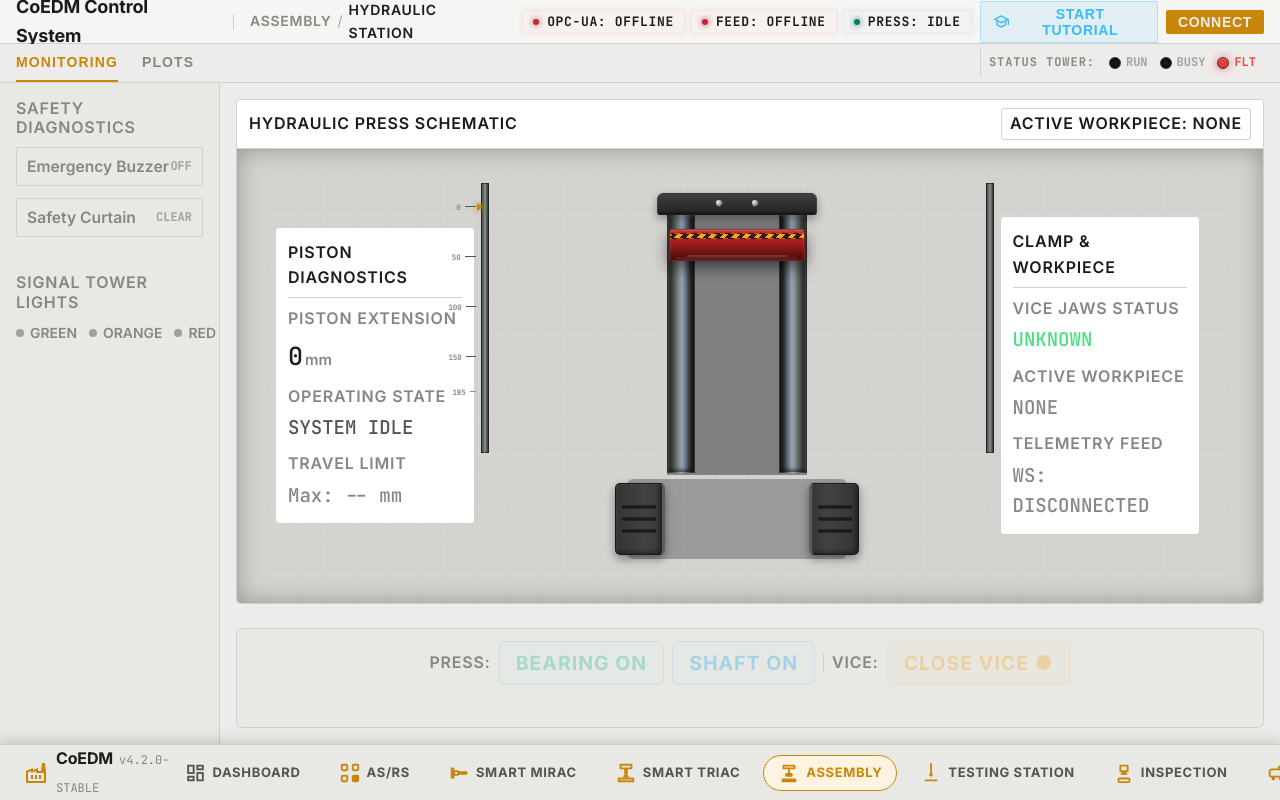
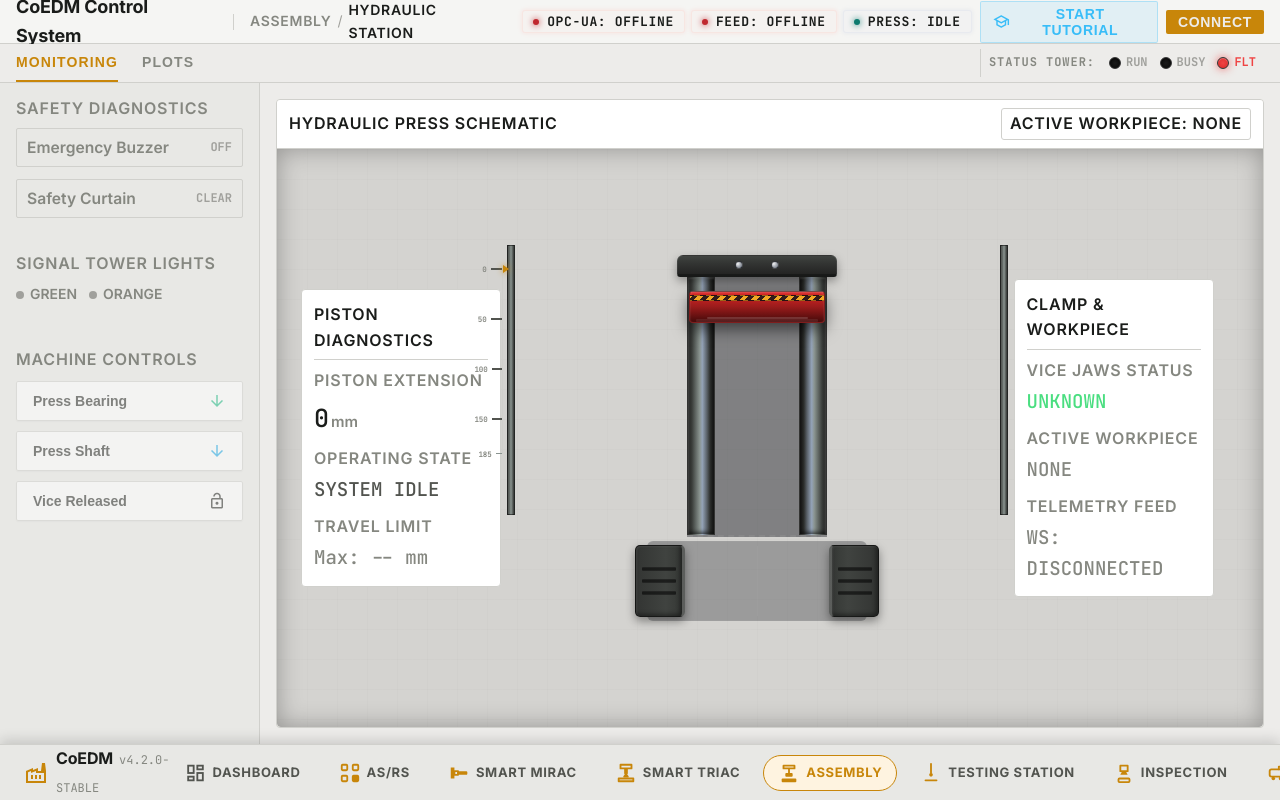
Before and after one commit to V33R-5H4H/CoEDM-smart-manufacturing-control, a React (Vite) app in the folder frontend/: page /assembly in a window 1280 px wide. Built offline with nearby package versions, Linux system fonts and the light colour scheme; no server answers.

Commit message:
feat(ui): overhaul assembly layout, dashboard connectivity, and factory floor map

```diff
--- a/frontend/src/components/FactoryLayout.jsx
+++ b/frontend/src/components/FactoryLayout.jsx
@@ -6,14 +6,14 @@ import "./FactoryLayout.css";
 export default function FactoryLayout({ stations }) {
   // Map station keys to absolute X, Y percentages on the floor plan
   const coordinates = {
-    asrs: { x: 15, y: 15 },
-    amr: { x: 35, y: 50 },
-    mirac: { x: 55, y: 15 },
-    triac: { x: 85, y: 15 },
-    cobot: { x: 55, y: 50 },
-    assembly: { x: 85, y: 85 },
-    testing: { x: 55, y: 85 },
-    inspection: { x: 15, y: 85 },
+    asrs: { x: 15, y: 25 },
+    mirac: { x: 38, y: 25 },
+    triac: { x: 62, y: 25 },
+    assembly: { x: 85, y: 25 },
+    inspection: { x: 62, y: 75 },
+    testing: { x: 85, y: 75 },
+    cobot: { x: 15, y: 75 },
+    amr: { x: 38, y: 75 },
   };
 
   return (
@@ -24,9 +24,10 @@ export default function FactoryLayout({ stations }) {
         <line x1="15%" y1="50%" x2="85%" y2="50%" className="path-line active" />
 
         {/* Vertical connections */}
-        <line x1="15%" y1="15%" x2="15%" y2="85%" className="path-line active" />
-        <line x1="55%" y1="15%" x2="55%" y2="85%" className="path-line active" />
-        <line x1="85%" y1="15%" x2="85%" y2="85%" className="path-line active" />
+        <line x1="15%" y1="25%" x2="15%" y2="75%" className="path-line active" />
+        <line x1="38%" y1="25%" x2="38%" y2="75%" className="path-line active" />
+        <line x1="62%" y1="25%" x2="62%" y2="75%" className="path-line active" />
+        <line x1="85%" y1="25%" x2="85%" y2="75%" className="path-line active" />
       </svg>
 
       {/* Place each station node */}
--- a/frontend/src/pages/Assembly.css
+++ b/frontend/src/pages/Assembly.css
@@ -109,7 +109,7 @@
 
 /* Sidebar */
 .asm-sidebar {
-  width: 220px;
+  width: 260px;
   flex-shrink: 0;
   border-right: 1px solid var(--border);
   overflow-y: auto;
@@ -149,6 +149,7 @@
   display: flex;
   align-items: center;
   justify-content: space-between;
+  gap: 8px;
   padding: 6px 10px;
   border-radius: var(--radius-sm);
   font-size: 0.92rem;
--- a/frontend/src/pages/Assembly.jsx
+++ b/frontend/src/pages/Assembly.jsx
@@ -365,6 +365,14 @@ export default function Assembly() {
     const canvas = rawCanvasRef.current;
     if (!canvas || rawDataPoints.length < 2) return;
 
+    // Fix canvas scaling (1:1 pixel mapping)
+    const rect = canvas.getBoundingClientRect();
+    const dpr = window.devicePixelRatio || 1;
+    if (canvas.width !== Math.floor(rect.width * dpr) || canvas.height !== Math.floor(rect.height * dpr)) {
+      canvas.width = Math.floor(rect.width * dpr);
+      canvas.height = Math.floor(rect.height * dpr);
+    }
+
     const ctx = canvas.getContext('2d');
     const width = canvas.width;
     const height = canvas.height;
@@ -375,8 +383,8 @@ export default function Assembly() {
     // Draw grid
     const computedStyle = getComputedStyle(document.body);
     ctx.strokeStyle = computedStyle.getPropertyValue('--border') || '#333';
-    ctx.lineWidth = 1;
-    ctx.setLineDash([4, 4]);
+    ctx.lineWidth = 1 * dpr;
+    ctx.setLineDash([4 * dpr, 4 * dpr]);
     for (let i = 0; i <= 4; i++) {
       const y = (height / 4) * i;
       ctx.beginPath();
@@ -393,18 +401,26 @@ export default function Assembly() {
     }
     ctx.setLineDash([]);
 
-    // Determine time range
+    // Determine time range and dynamic max limits
     const timeRange = rawDataPoints[rawDataPoints.length - 1].timestamp - rawDataPoints[0].timestamp;
     const startTime = rawDataPoints[0].timestamp;
-    const maxVal = rawDataPoints[rawDataPoints.length - 1].workpiece === 'bearing' ? 185 : 135;
+
+    // Add 10% headroom to prevent going outside the box
+    const theoreticalMax = rawDataPoints[rawDataPoints.length - 1].workpiece === 'bearing' ? 185 : 135;
+    const highestVal = Math.max(...rawDataPoints.map(p => p.value));
+    const maxVal = Math.max(theoreticalMax, highestVal) * 1.1;
+
+    // Padding to avoid stroke clipping at the edges
+    const paddingY = 8 * dpr;
+    const drawHeight = height - paddingY * 2;
 
     // Draw data line
     ctx.strokeStyle = rawDataPoints[rawDataPoints.length - 1].workpiece === 'bearing' ? '#ff6b6b' : '#4dabf7';
-    ctx.lineWidth = 2;
+    ctx.lineWidth = 2 * dpr;
     ctx.beginPath();
     rawDataPoints.forEach((point, idx) => {
       const x = timeRange > 0 ? ((point.timestamp - startTime) / timeRange) * width : 0;
-      const y = height - (point.value / maxVal) * height;
+      const y = paddingY + drawHeight - (point.value / maxVal) * drawHeight;
       if (idx === 0) ctx.moveTo(x, y);
       else ctx.lineTo(x, y);
     });
@@ -417,6 +433,14 @@ export default function Assembly() {
     const canvas = smoothedCanvasRef.current;
     if (!canvas || smoothedDataPoints.length < 2) return;
 
+    // Fix canvas scaling (1:1 pixel mapping)
+    const rect = canvas.getBoundingClientRect();
+    const dpr = window.devicePixelRatio || 1;
+    if (canvas.width !== Math.floor(rect.width * dpr) || canvas.height !== Math.floor(rect.height * dpr)) {
+      canvas.width = Math.floor(rect.width * dpr);
+      canvas.height = Math.floor(rect.height * dpr);
+    }
+
     const ctx = canvas.getContext('2d');
     const width = canvas.width;
     const height = canvas.height;
@@ -427,8 +451,8 @@ export default function Assembly() {
     // Draw grid
     const computedStyle = getComputedStyle(document.body);
     ctx.strokeStyle = computedStyle.getPropertyValue('--border') || '#333';
-    ctx.lineWidth = 1;
-    ctx.setLineDash([4, 4]);
+    ctx.lineWidth = 1 * dpr;
+    ctx.setLineDash([4 * dpr, 4 * dpr]);
     for (let i = 0; i <= 4; i++) {
       const y = (height / 4) * i;
       ctx.beginPath();
@@ -445,18 +469,26 @@ export default function Assembly() {
     }
     ctx.setLineDash([]);
 
-    // Determine time range
+    // Determine time range and dynamic max limits
     const timeRange = smoothedDataPoints[smoothedDataPoints.length - 1].timestamp - smoothedDataPoints[0].timestamp;
     const startTime = smoothedDataPoints[0].timestamp;
-    const maxVal = smoothedDataPoints[smoothedDataPoints.length - 1].workpiece === 'bearing' ? 185 : 135;
+
+    // Add 10% headroom to prevent going outside the box
+    const theoreticalMax = smoothedDataPoints[smoothedDataPoints.length - 1].workpiece === 'bearing' ? 185 : 135;
+    const highestVal = Math.max(...smoothedDataPoints.map(p => p.value));
+    const maxVal = Math.max(theoreticalMax, highestVal) * 1.1;
+
+    // Padding to avoid stroke clipping at the edges
+    const paddingY = 8 * dpr;
+    const drawHeight = height - paddingY * 2;
 
     // Draw data line
     ctx.strokeStyle = smoothedDataPoints[smoothedDataPoints.length - 1].workpiece === 'bearing' ? '#ff6b6b' : '#4dabf7';
-    ctx.lineWidth = 2;
+    ctx.lineWidth = 2 * dpr;
     ctx.beginPath();
     smoothedDataPoints.forEach((point, idx) => {
       const x = timeRange > 0 ? ((point.timestamp - startTime) / timeRange) * width : 0;
-      const y = height - (point.value / maxVal) * height;
+      const y = paddingY + drawHeight - (point.value / maxVal) * drawHeight;
       if (idx === 0) ctx.moveTo(x, y);
       else ctx.lineTo(x, y);
     });
@@ -646,9 +678,111 @@ export default function Assembly() {
                 <span className="asm-led__label">Orange</span>
               </div>
               <div className="asm-led">
-                <div className={`asm-led__dot ${plantData?.safety?.lights?.red ? 'asm-led__dot--red' : ''}`} />
-                <span className="asm-led__label">Red</span>
               </div>
+            </div>
+          </div>
+
+          {/* Action controls panel moved to sidebar */}
+          <div className="asm-side__section" style={{ marginTop: '24px' }}>
+            <h3>Machine Controls</h3>
+            <div style={{ display: 'flex', flexDirection: 'column', gap: '10px', marginTop: '12px' }}>
+              <button
+                type="button"
+                onClick={handleBearingToggle}
+                disabled={isLoading || isSafetyFault || !isConnected}
+                style={{
+                  padding: '10px 16px',
+                  background: 'var(--bg-elevated)',
+                  color: 'var(--text-primary)',
+                  borderRadius: 'var(--radius-sm)',
+                  fontWeight: 600,
+                  fontSize: '14px',
+                  border: '1px solid var(--border)',
+                  cursor: (isLoading || isSafetyFault || !isConnected) ? 'not-allowed' : 'pointer',
+                  opacity: (isLoading || isSafetyFault || !isConnected) ? 0.5 : 1,
+                  display: 'flex',
+                  justifyContent: 'space-between',
+                  alignItems: 'center',
+                  transition: 'all 0.2s ease',
+                  boxShadow: 'var(--shadow-sm)'
+                }}
+                onMouseEnter={(e) => { if (!e.currentTarget.disabled) { e.currentTarget.style.borderColor = '#10b981'; e.currentTarget.style.color = '#10b981'; } }}
+                onMouseLeave={(e) => { if (!e.currentTarget.disabled) { e.currentTarget.style.borderColor = 'var(--border)'; e.currentTarget.style.color = 'var(--text-primary)'; } }}
+              >
+                <span>Press Bearing</span>
+                {isLoading && lastCommand === 'Bearing ON' ? (
+                  <span className="material-symbols-outlined" style={{ animation: 'spin 1s linear infinite', fontSize: '18px' }}>sync</span>
+                ) : (
+                  <span className="material-symbols-outlined" style={{ fontSize: '18px', color: '#10b981' }}>arrow_downward</span>
+                )}
+              </button>
+
+              <button
+                type="button"
+                onClick={handleShaftToggle}
+                disabled={isLoading || isSafetyFault || !isConnected}
+                style={{
+                  padding: '10px 16px',
+                  background: 'var(--bg-elevated)',
+                  color: 'var(--text-primary)',
+                  borderRadius: 'var(--radius-sm)',
+                  fontWeight: 600,
+                  fontSize: '14px',
+                  border: '1px solid var(--border)',
+                  cursor: (isLoading || isSafetyFault || !isConnected) ? 'not-allowed' : 'pointer',
+                  opacity: (isLoading || isSafetyFault || !isConnected) ? 0.5 : 1,
+                  display: 'flex',
+                  justifyContent: 'space-between',
+                  alignItems: 'center',
+                  transition: 'all 0.2s ease',
+                  boxShadow: 'var(--shadow-sm)'
+                }}
+                onMouseEnter={(e) => { if (!e.currentTarget.disabled) { e.currentTarget.style.borderColor = '#0ea5e9'; e.currentTarget.style.color = '#0ea5e9'; } }}
+                onMouseLeave={(e) => { if (!e.currentTarget.disabled) { e.currentTarget.style.borderColor = 'var(--border)'; e.currentTarget.style.color = 'var(--text-primary)'; } }}
+              >
+                <span>Press Shaft</span>
+                {isLoading && lastCommand === 'Shaft ON' ? (
+                  <span className="material-symbols-outlined" style={{ animation: 'spin 1s linear infinite', fontSize: '18px' }}>sync</span>
+                ) : (
+                  <span className="material-symbols-outlined" style={{ fontSize: '18px', color: '#0ea5e9' }}>arrow_downward</span>
+                )}
+              </button>
+
+              <button
+                type="button"
+                onClick={handleViceToggle}
+                disabled={isLoading || isSafetyFault || !isConnected}
+                style={{
+                  padding: '10px 16px',
+                  background: plantData?.vice?.close ? 'var(--primary)' : 'var(--bg-elevated)',
+                  color: plantData?.vice?.close ? 'var(--bg-primary)' : 'var(--text-primary)',
+                  borderRadius: 'var(--radius-sm)',
+                  fontWeight: 600,
+                  fontSize: '14px',
+                  border: plantData?.vice?.close ? '1px solid var(--primary)' : '1px solid var(--border)',
+                  cursor: (isLoading || isSafetyFault || !isConnected) ? 'not-allowed' : 'pointer',
+                  opacity: (isLoading || isSafetyFault || !isConnected) ? 0.5 : 1,
+                  display: 'flex',
+                  justifyContent: 'space-between',
+                  alignItems: 'center',
+                  transition: 'all 0.2s ease',
+                  boxShadow: plantData?.vice?.close ? '0 0 10px rgba(245, 203, 92, 0.4)' : 'var(--shadow-sm)'
+                }}
+                onMouseEnter={(e) => { if (!e.currentTarget.disabled && !plantData?.vice?.close) { e.currentTarget.style.borderColor = 'var(--primary)'; e.currentTarget.style.color = 'var(--primary)'; } }}
+                onMouseLeave={(e) => { if (!e.currentTarget.disabled && !plantData?.vice?.close) { e.currentTarget.style.borderColor = 'var(--border)'; e.currentTarget.style.color = 'var(--text-primary)'; } }}
+              >
+                <span>{plantData?.vice?.close ? 'Vice Clamped' : 'Vice Released'}</span>
+                {isLoading && (lastCommand === 'Vice OPEN' || lastCommand === 'Vice CLOSE') ? (
+                  <span className="material-symbols-outlined" style={{ animation: 'spin 1s linear infinite', fontSize: '18px' }}>sync</span>
+                ) : (
+                  <span className="material-symbols-outlined" style={{ fontSize: '18px' }}>{plantData?.vice?.close ? 'lock' : 'lock_open'}</span>
+                )}
+              </button>
+            </div>
+
+            {/* Timestamp feedback */}
+            <div style={{ marginTop: '12px', fontSize: '12px', fontFamily: 'var(--font-mono)', color: 'var(--text-muted)', visibility: lastCommandTime ? 'visible' : 'hidden' }}>
+              LAST CMD: {lastCommandTime || '00:00:00'}
             </div>
           </div>
         </aside>
@@ -894,54 +1028,6 @@ export default function Assembly() {
                   </div>
                 </div>
               </div>
-            </div>
-          </div>
-
-          {/* Action controls panel */}
-          <div id="asm-controls" className="asm-cmd" style={{ marginTop: '12px', background: 'var(--bg-secondary)', border: '1px solid var(--border)', flexDirection: 'column', gap: '8px' }}>
-            {/* Button row — always centred, never shifts */}
-            <div style={{ display: 'flex', alignItems: 'center', justifyContent: 'center', gap: '8px', flexWrap: 'wrap' }}>
-              <span className="asm-cmd__label" style={{ marginRight: 0 }}>Press:</span>
-              <button
-                type="button"
-                className="asm-btn asm-btn--bearing"
-                onClick={handleBearingToggle}
-                disabled={isLoading || isSafetyFault || !isConnected}
-                style={{ minWidth: '120px' }}
-              >
-                {isLoading && lastCommand === 'Bearing ON' ? 'Processing…' : 'Bearing ON'}
-              </button>
-              <button
-                type="button"
-                className="asm-btn asm-btn--shaft"
-                onClick={handleShaftToggle}
-                disabled={isLoading || isSafetyFault || !isConnected}
-                style={{ minWidth: '120px' }}
-              >
-                {isLoading && lastCommand === 'Shaft ON' ? 'Processing…' : 'Shaft ON'}
-              </button>
-              <div style={{ width: '1px', height: '20px', background: 'var(--border)', flexShrink: 0 }} />
-              <span className="asm-cmd__label" style={{ marginRight: 0 }}>Vice:</span>
-              <button
-                type="button"
-                className={`asm-btn asm-btn--vice-toggle ${plantData?.vice?.close ? 'asm-btn--vice-toggle--open' : 'asm-btn--vice-toggle--closed'}`}
-                onClick={handleViceToggle}
-                disabled={isLoading || isSafetyFault || !isConnected}
-                title={plantData?.vice?.close ? 'Vice is CLOSED — click to open' : 'Vice is OPEN — click to close'}
-              >
-                {isLoading && (lastCommand === 'Vice OPEN' || lastCommand === 'Vice CLOSE')
-                  ? (lastCommand === 'Vice OPEN' ? 'Opening…' : 'Closing…')
-                  : plantData?.vice?.close ? 'Open Vice ○' : 'Close Vice ●'}
-              </button>
-            </div>
-            {/* Timestamp row — always present as a placeholder to prevent layout shift */}
-            <div style={{ display: 'flex', justifyContent: 'center', minHeight: '16px' }}>
-              <span style={{
-                fontSize: '14px', fontFamily: 'var(--font-mono)', color: 'var(--text-muted)',
-                fontWeight: 600, visibility: lastCommandTime ? 'visible' : 'hidden'
-              }}>
-                LAST CMD: {lastCommandTime || '00:00:00'}
-              </span>
             </div>
           </div>
         </main>
```
Also changed, not shown: frontend/src/pages/Dashboard.jsx (+17 -15 lines).
